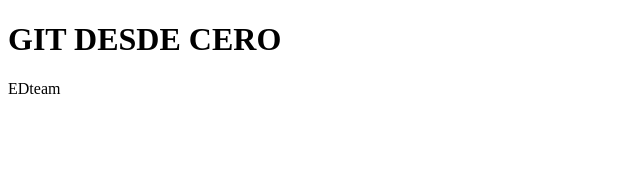
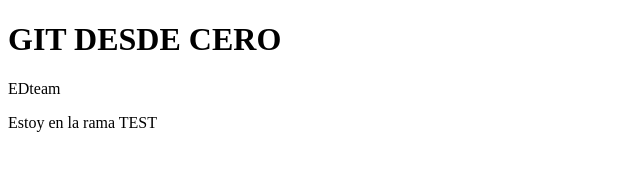
Before and after one commit to randy115599/practicando-git, a plain HTML site: page index.html in a window 1280 px wide. Shown: the whole page, without its empty margins (0-640 px from the left). Drawn offline with Linux system fonts and the light colour scheme.

Commit message:
Cambio desde la rama test

```diff
--- a/index.html
+++ b/index.html
@@ -9,5 +9,8 @@
 <body>
     <h1>GIT DESDE CERO</h1>
     <p>EDteam</p>
+    <section>
+        <p>Estoy en la rama TEST</p>
+    </section>
 </body>
 </html>
```
